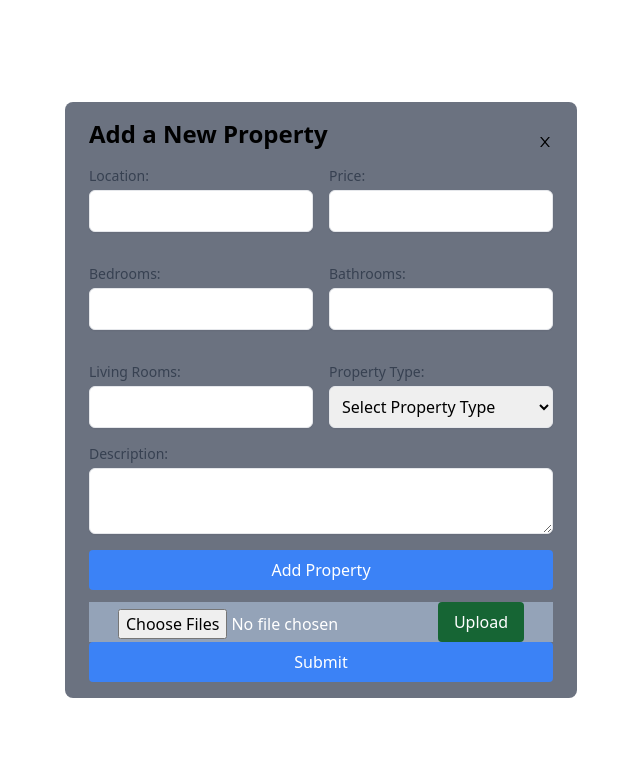
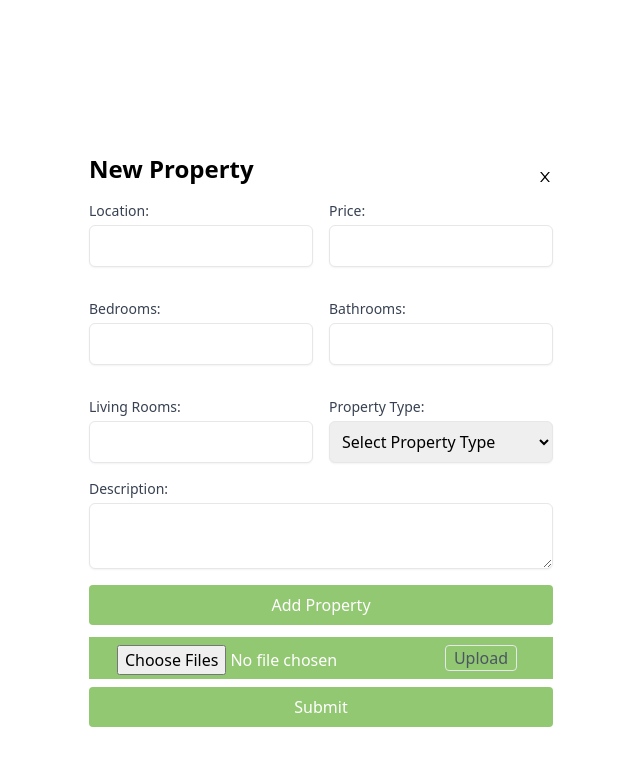
Before and after one commit to rjlb87/tirahunt, a React (Vite) app in the folder frontend/: page /propertyform in a window 1280 px wide. Shown: the top 766 px of the page, without its empty margins (319-959 px from the left). Built offline with nearby package versions, Linux system fonts and the light colour scheme.

Commit message:
fix: margins and colors to bg default color

```diff
--- a/frontend/src/components/ImageUploader.jsx
+++ b/frontend/src/components/ImageUploader.jsx
@@ -33,11 +33,9 @@ const ImageUpload = ({ handleImageUpload, property }) => {
     }
   };
 
-
-
   return (
     <div className="max-w-6xl mx-auto">
-      <div className="bg-slate-400 flex justify-center items-center">
+      <div className="bg-[#92c872] flex justify-center items-center">
         <div>
           <div className="flex items-center text-black gap-2">
             <input
@@ -47,11 +45,11 @@ const ImageUpload = ({ handleImageUpload, property }) => {
               onChange={handleFileChange}
               multiple
             />
-            <div className="flex justify-center">
+            <div className="flex justify-center px-2 py-2">
               <button
                 type="button"
                 onClick={handleUpload}
-                className="px-4 py-2 font-medium text-white bg-green-800 rounded hover:bg-green-900 focus:outline-none focus:ring-2 focus:ring-blue-300"
+                className="border px-2 font-medium text-gray-600 bg-[#92c872] rounded"
               >
                 Upload
               </button>
--- a/frontend/src/components/PropertyForm.jsx
+++ b/frontend/src/components/PropertyForm.jsx
@@ -43,7 +43,6 @@ const PropertyForm = () => {
     }
   };
 
-
   const handleImageUpload = (selectedFiles) => {
     console.log("Selected Files:", selectedFiles);
     setProperty({
@@ -53,7 +52,7 @@ const PropertyForm = () => {
   };
 
   const handleSubmit = async (e) => {
-    e.preventDefault()
+    e.preventDefault();
 
     try {
       const response = await createProperty(property);
@@ -74,7 +73,6 @@ const PropertyForm = () => {
         images: [],
       });
       toast.success("Property Added");
-
     } catch (error) {
       toast.error("Invalid Inputs");
       console.error("Error creating property:", error);
@@ -84,19 +82,16 @@ const PropertyForm = () => {
   return (
     <div className="max-w-6xl mx-auto bg-black rounded-lg shadow-lg">
       {!showForm && (
-        <div className="fixed inset-0 z-50 flex flex-col justify-center items-center overflow-auto bg-opacity-75">
-          <div className="bg-gray-500 px-6 max-w-lg py-4 rounded-lg">
+        <div className="fixed inset-0 z-50 flex flex-col justify-center items-center overflow-auto bg-opacity-75 pt-20">
+          <div className="bg-white px-6 max-w-lg py-4 rounded-lg">
             <div className="flex justify-between items-center">
-              <h2 className="text-2xl font-semibold mb-4">
-                Add a New Property
-              </h2>
+              <h2 className="text-2xl font-semibold mb-4">New Property</h2>
               <button onClick={handleShow}>
                 <AiOutlineClose />
               </button>
             </div>
             <form onSubmit={handleSubmit}>
               <div className="grid grid-cols-2 gap-4 ">
-
                 <div className="mb-4">
                   <label
                     htmlFor="location"
@@ -228,7 +223,7 @@ const PropertyForm = () => {
                 {/* wag nyp to galawin */}
                 <button
                   type="submit"
-                  className="w-full px-4 py-2 bg-blue-500 text-white rounded hover:bg-blue-600 focus:outline-none focus:ring focus:ring-blue-200"
+                  className="w-full px-4 py-2 bg-[#92c872] text-white rounded  focus:outline-none focus:ring focus:ring-blue-200"
                 >
                   Add Property
                 </button>
@@ -243,7 +238,7 @@ const PropertyForm = () => {
               <div className="text-center">
                 <button
                   type="button"
-                  className="w-full px-4 py-2 bg-blue-500 text-white rounded hover:bg-blue-600 focus:outline-none focus:ring focus:ring-blue-200"
+                  className="w-full px-4 py-2 bg-[#92c872] text-white rounded  focus:outline-none focus:ring focus:ring-blue-200 mt-2"
                   onClick={handleShow}
                 >
                   Submit
```
Lines whose indentation alone changed are shown as unchanged.
